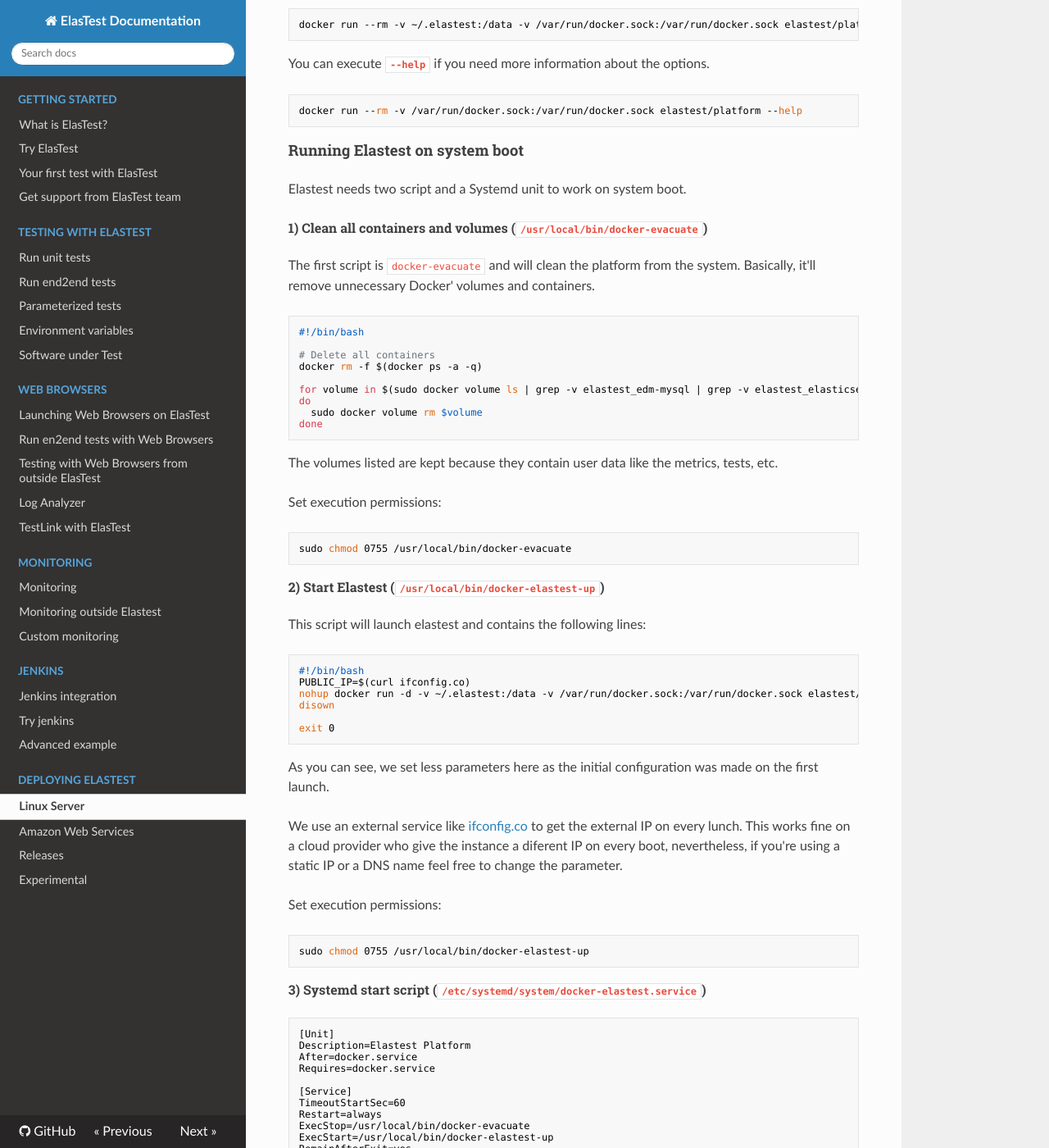
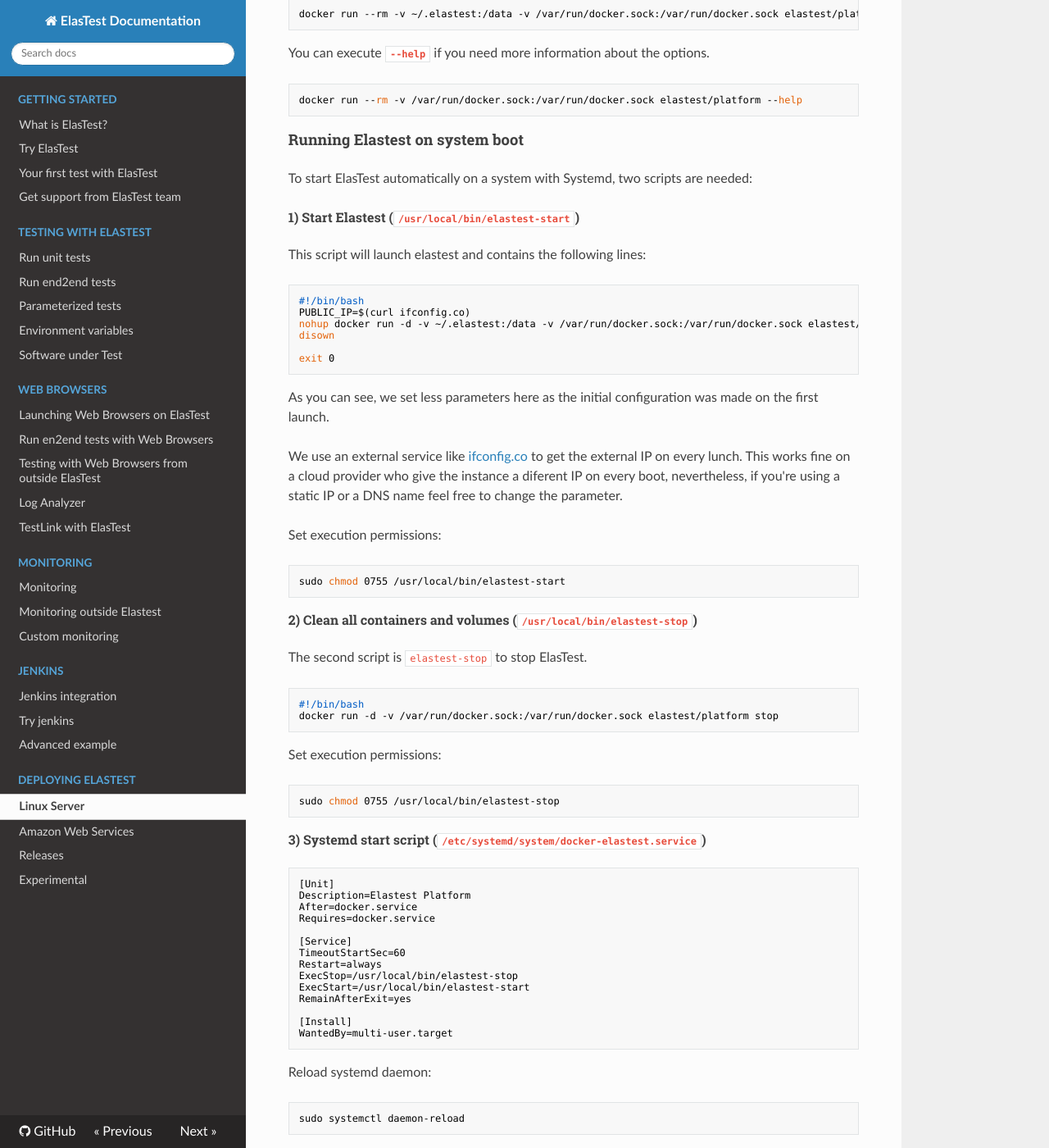
Before and after one commit to elastest/elastest.io-docs, an MkDocs documentation site: the page built from docs/deploying/ubuntu.md, in a window 1280 px wide and 1400 px high, scrolled down 2681 px. Shown: the whole window at 82% size. Built offline with MkDocs 1.6.1, drawn with Linux system fonts in a browser that asks for light colours; nearby versions of some CDN libraries; old or Windows-style settings are respelled for this version of MkDocs; some of the changed text lies outside the part shown.

````diff
--- a/docs/deploying/ubuntu.md
+++ b/docs/deploying/ubuntu.md
@@ -8,9 +8,11 @@
 
 Through the following lines you will find a guide to deploy Elastest on a single machine (physical or virtual). So the same steps can be applied to a server on your data center or an instance on AWS, OpenStack, Azure or Google Cloud.
 
-We've tried to deploy Elastest on **Ubuntu 16.04** and **CentOS 7** and the steps are basically the same.
+We've tried to deploy Elastest on **Ubuntu 16.04**, **Ubuntu 18.04** and **CentOS 7** and the steps are basically the same.
 
 You only need remote or physical access to a **Linux** interactive shell to run commands as a privilegiated user.
+
+You can also deploy ElasTest on <a href="/docs/deploying/aws/">Amazon Web Services</a>
 
 <h4 class="holder-subtitle link-top">Accesing the instance</h4>
 
@@ -43,30 +45,19 @@ docker run -ti \
   --server-address=X.Y.Z.W \
   --testlink \
   --jenkins \
-  --user=elastest \
-  --password=elastest
+  --user=xxxxxx \
+  --password=yyyyyy
 ```
 
 Elastest needs to use Docker to launch other containers, so we bind the socket as a volume inside the platform.
-
-We can choose the execution mode _normal_, _experimental_, _experimental_lite_
 
 The **server-address** is web address you will reach the platform. If you're deploying on a cloud provider (like AWS, GCE o Azure) this address should be your public IP, if you're deploying on your private LAN this is the address you're using to connect the server.It's necessary to use the **`--server-address`** option and also open all ports from **`32768 to 61000`** both included. It is highly recommended to also set user and password using the **`--user`** and **`--pass`** options.
 
 Alternatively, you can use a domain name like **elastest.my_company.com** for the _server_address_ parameter.
 
-_--testlink_ stands for TestLink.
-_--jenkins_ stands for Jenkins.
+**`--testlink`** stands for TestLink and **`--jenkins`** stands for Jenkins. These fields are not obligatory but its use is **recommended**.
 
 Finally, set user and password to grant access to the platform. You can omit this parameters if you're working on a safe evironment.
-
-Type
-
-```bash
-docker run --rm -v ~/.elastest:/data -v /var/run/docker.sock:/var/run/docker.sock elastest/platform start --help
-```
-
-to get more information.
 
 You'll see the following lines on the terminal when the platform is up and ready
 
@@ -82,11 +73,15 @@ ElasTest services are starting. This will likely take some time. The ElasTest UR
 ElasTest Platform is available at http://X.Y.Z.W:37000
 
 Press Ctrl+C to stop.
-
 ```
 
 It'll show the domain name instead the IP address in the case you're using a DNS service.
 
+Type the following command to get more information about start command:
+
+```bash
+docker run --rm -v ~/.elastest:/data -v /var/run/docker.sock:/var/run/docker.sock elastest/platform start --help
+```
 
 <!-- OPTIONS -->
 
@@ -128,36 +123,11 @@ You can execute **`--help`** if you need more information about the options.
 docker run --rm -v /var/run/docker.sock:/var/run/docker.sock elastest/platform --help
 ```
 
-
 <h4 class="holder-subtitle link-top">Running Elastest on system boot</h4>
 
-Elastest needs two script and a Systemd unit to work on system boot.
+To start ElasTest automatically on a system with Systemd, two scripts are needed:
 
-<h6 class="smaller-subtitle">1) Clean all containers and volumes (<code>/usr/local/bin/docker-evacuate</code>)</h6>
-
-The first script is `docker-evacuate` and will clean the platform from the system. Basically, it'll remove unnecessary Docker' volumes and containers.
-
-```bash
-#!/bin/bash
-
-# Delete all containers
-docker rm -f $(docker ps -a -q)
-
-for volume in $(sudo docker volume ls | grep -v elastest_edm-mysql | grep -v elastest_elasticsearch-data | grep -v elastest_etm-testlink | tail -n +2 | awk '{print $2}')
-do
-  sudo docker volume rm $volume
-done
-```
-
-The volumes listed are kept because they contain user data like the metrics, tests, etc.
-
-Set execution permissions:
-
-```bash
-sudo chmod 0755 /usr/local/bin/docker-evacuate
-```
-
-<h6 class="smaller-subtitle">2) Start Elastest (<code>/usr/local/bin/docker-elastest-up</code>)</h6>
+<h6 class="smaller-subtitle">1) Start Elastest (<code>/usr/local/bin/elastest-start</code>)</h6>
 
 This script will launch elastest and contains the following lines:
 
@@ -177,7 +147,22 @@ We use an external service like [ifconfig.co](http://ifconfig.co) to get the ext
 Set execution permissions:
 
 ```bash
-sudo chmod 0755 /usr/local/bin/docker-elastest-up
+sudo chmod 0755 /usr/local/bin/elastest-start
+```
+
+<h6 class="smaller-subtitle">2) Clean all containers and volumes (<code>/usr/local/bin/elastest-stop</code>)</h6>
+
+The second script is `elastest-stop` to stop ElasTest.
+
+```bash
+#!/bin/bash
+docker run -d -v /var/run/docker.sock:/var/run/docker.sock elastest/platform stop
+```
+
+Set execution permissions:
+
+```bash
+sudo chmod 0755 /usr/local/bin/elastest-stop
 ```
 
 <h6 class="smaller-subtitle">3) Systemd start script (<code>/etc/systemd/system/docker-elastest.service</code>)</h6>
@@ -191,8 +176,8 @@ Requires=docker.service
 [Service]
 TimeoutStartSec=60
 Restart=always
-ExecStop=/usr/local/bin/docker-evacuate
-ExecStart=/usr/local/bin/docker-elastest-up
+ExecStop=/usr/local/bin/elastest-stop
+ExecStart=/usr/local/bin/elastest-start
 RemainAfterExit=yes
 
 [Install]
@@ -225,7 +210,6 @@ or stop
 sudo systemctl stop docker-elastest
 ```
 
-
 <h4 class="holder-subtitle link-top">Swap space</h4>
 
 It is possible that elastest needs some swap space. If your server is physical, it probably has some space already. You can check by running:
@@ -242,8 +226,7 @@ Mem:          15921        5059        5278        1130        5582        9337
 Swap:           975           0         975
 ```
 
-The line labeled as *swap* shows the swap space. When you have no swap space, it shows this:
-
+The line labeled as _swap_ shows the swap space. When you have no swap space, it shows this:
 
 ```text
               total        used        free      shared  buff/cache   available
@@ -293,7 +276,7 @@ sudo swapon /swapfile
 
 <h6 class="small-subtitle">4) Checking</h6>
 
-If you run the *free* command again you'll see the swap space available.
+If you run the _free_ command again you'll see the swap space available.
 
 ```bash
 free -m
@@ -301,7 +284,7 @@ free -m
 
 <h6 class="small-subtitle">5) Making changes permanent</h6>
 
-To make those changes permanent, add the following line to your */etc/fstab* file:
+To make those changes permanent, add the following line to your _/etc/fstab_ file:
 
 ```bash
 sudo echo "/swapfile none swap sw 0 0" >> /etc/fstab
````
Also changed, not shown: docs/try-elastest.md (+9 -0 lines).
